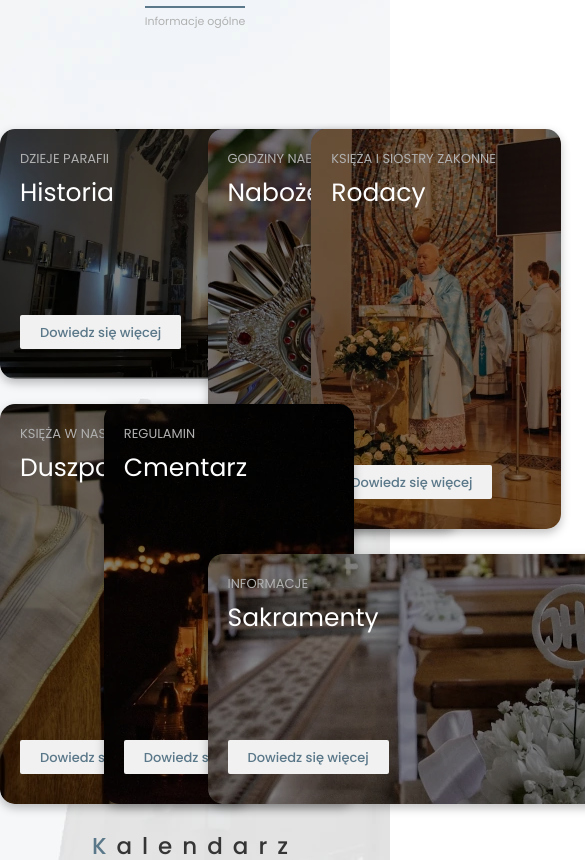
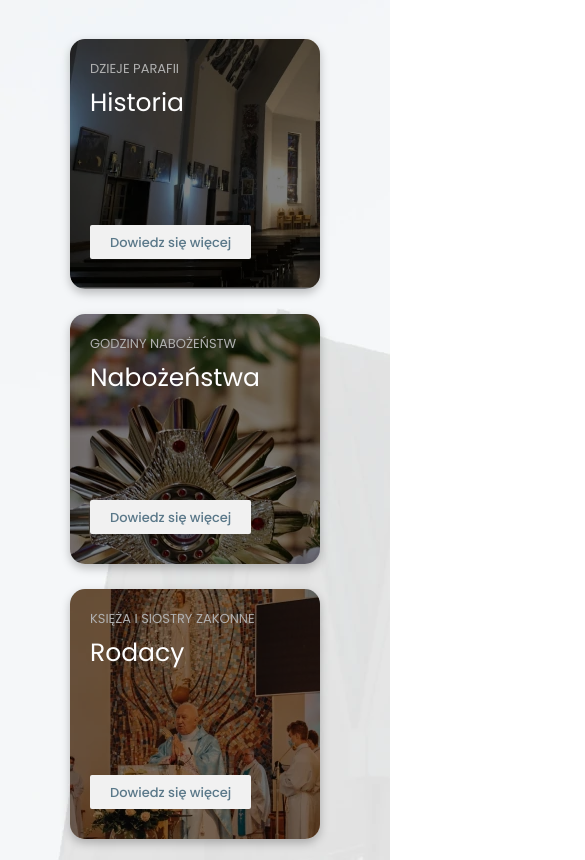
Before and after one commit to JcobV01/stronaPNSNMPwP, a Next.js app: page / in a window 390 px wide. Shown: the part 948-1808 px from the top of the page, 585 px wide, since content can reach past the window. Built offline with nearby package versions, Linux system fonts and the light colour scheme.

Commit message:
Media do sekcji parafia

```diff
--- a/components/home/parafia/Parafia.jsx
+++ b/components/home/parafia/Parafia.jsx
@@ -11,31 +11,31 @@ import sacramentsCard from '@public/assets/images/parish-cards/sacraments-card.w
 const Parafia = () => {
   return (
     <section id="parafia">
-      <div className='pt-[70px] flex-center flex-col'>
+      <div className='pt-[70px] flex-center flex-col sm:pt-[40px]'>
         <Title title="Parafia" title2="" subtitle="Informacje ogólne" />
-        <article className='grid grid-cols-4 gap-[25px] mt-[100px]'>
+        <article className='grid grid-cols-4 gap-[25px] mt-[70px] xl:grid-cols-2 sm:grid-cols-1 sm:mt-[40px] sm:w-full'>
 
-          <div className="col-span-2 row-span-1 w-[525px] h-[250px] rounded-[15px]" style={{ backgroundImage: `url(${historyCard.src})` }}>
+          <div className="col-span-2 row-span-1 w-[525px] h-[250px] rounded-[15px] xl:col-span-2 sm:mx-auto sm:w-[250px] sm:col-span-1" style={{ backgroundImage: `url(${historyCard.src})` }}>
             <TitleCard subtitle={'DZIEJE PARAFII'} title={'Historia'} link={'/historia'} />
           </div>
 
-          <div className="col-start-3 row-span-2 w-[250px] h-[400px] rounded-[15px]" style={{ backgroundImage: `url(${eventCard.src})` }}>
+          <div className="col-start-3 row-span-2 w-[250px] h-[400px] rounded-[15px] xl:col-span-1 sm:mx-auto sm:h-[250px]" style={{ backgroundImage: `url(${eventCard.src})` }}>
             <TitleCard subtitle={'GODZINY NABOŻEŃSTW'} title={'Nabożeństwa'} link={'/nabozenstwa'} />
           </div>
 
-          <div className="col-start-4 row-span-2 w-[250px] h-[400px] rounded-[15px]" style={{ backgroundImage: `url(${nationalsCard.src})` }}>
+          <div className="col-start-4 row-span-2 w-[250px] h-[400px] rounded-[15px] xl:col-span-1 sm:mx-auto sm:h-[250px]" style={{ backgroundImage: `url(${nationalsCard.src})` }}>
             <TitleCard subtitle={'KSIĘŻA I SIOSTRY ZAKONNE'} title={'Rodacy'} link={'/rodacy'} />
           </div>
 
-          <div className="row-span-3 w-[250px] h-[400px] rounded-[15px]" style={{ backgroundImage: `url(${priestsCard.src})` }}>
+          <div className="row-span-3 w-[250px] h-[400px] rounded-[15px] xl:col-span-1 sm:mx-auto sm:h-[250px]" style={{ backgroundImage: `url(${priestsCard.src})` }}>
             <TitleCard subtitle={'KSIĘŻA W NASZEJ PARAFII'} title={'Duszpasterze'} link={'/duszpasterze'} />
           </div>
 
-          <div className="row-span-3 w-[250px] h-[400px] rounded-[15px]" style={{ backgroundImage: `url(${cemeteryCard.src})` }}>
+          <div className="row-span-3 w-[250px] h-[400px] rounded-[15px] xl:col-span-1 sm:mx-auto sm:h-[250px]" style={{ backgroundImage: `url(${cemeteryCard.src})` }}>
             <TitleCard subtitle={'REGULAMIN'} title={'Cmentarz'} link={'/cmentarz'} />
           </div>
 
-          <div className="col-start-3 col-span-2 row-start-3 w-[525px] h-[250px] rounded-[15px]" style={{ backgroundImage: `url(${sacramentsCard.src})` }}>
+          <div className="col-start-3 col-span-2 row-start-3 w-[525px] h-[250px] rounded-[15px] xl:col-span-2 xl:row-start-7 sm:col-span-1 sm:mx-auto sm:w-[250px]" style={{ backgroundImage: `url(${sacramentsCard.src})` }}>
             <TitleCard subtitle={'INFORMACJE'} title={'Sakramenty'} link={'/sakramenty'} />
           </div>
         </article>
```
